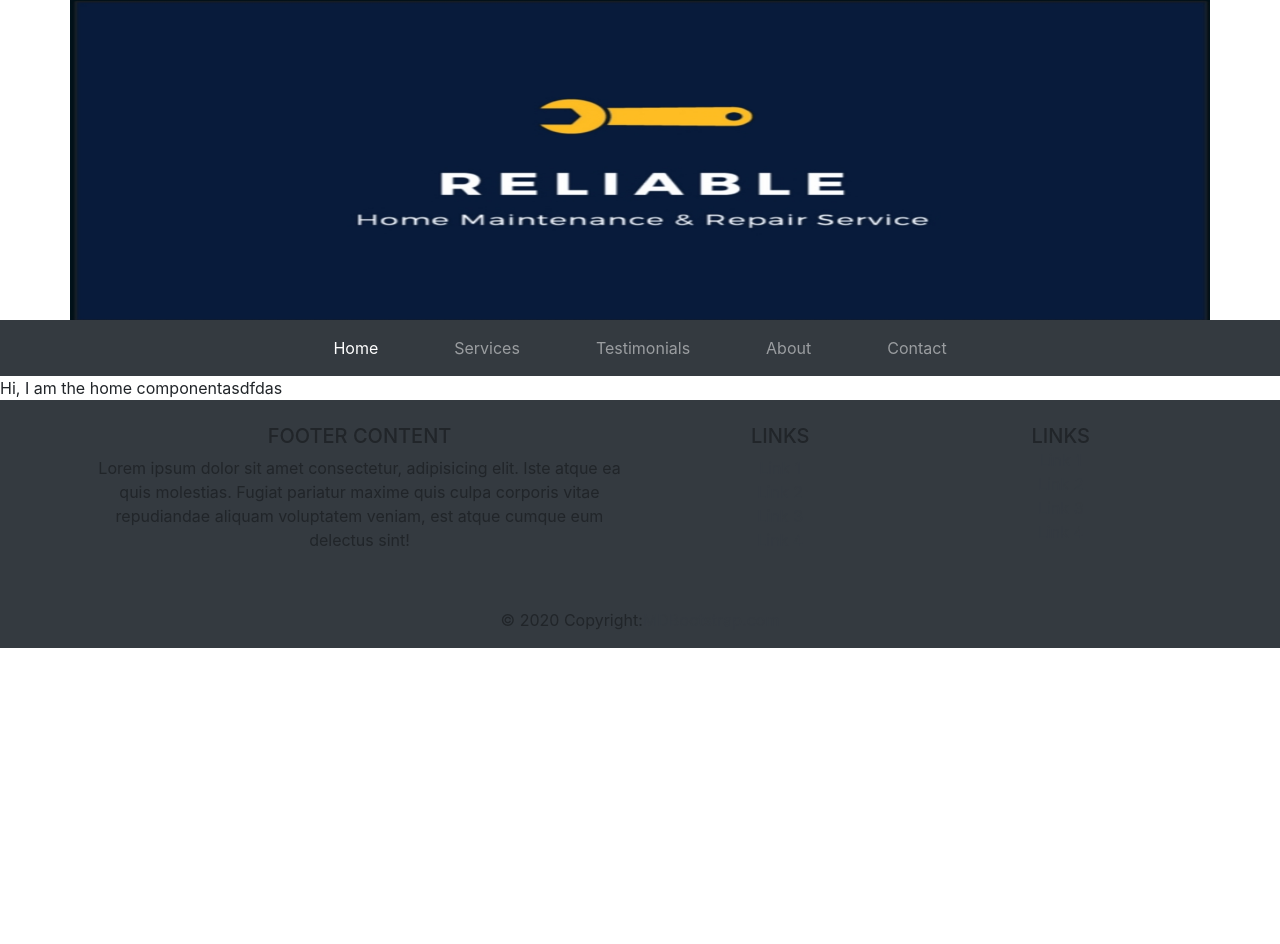
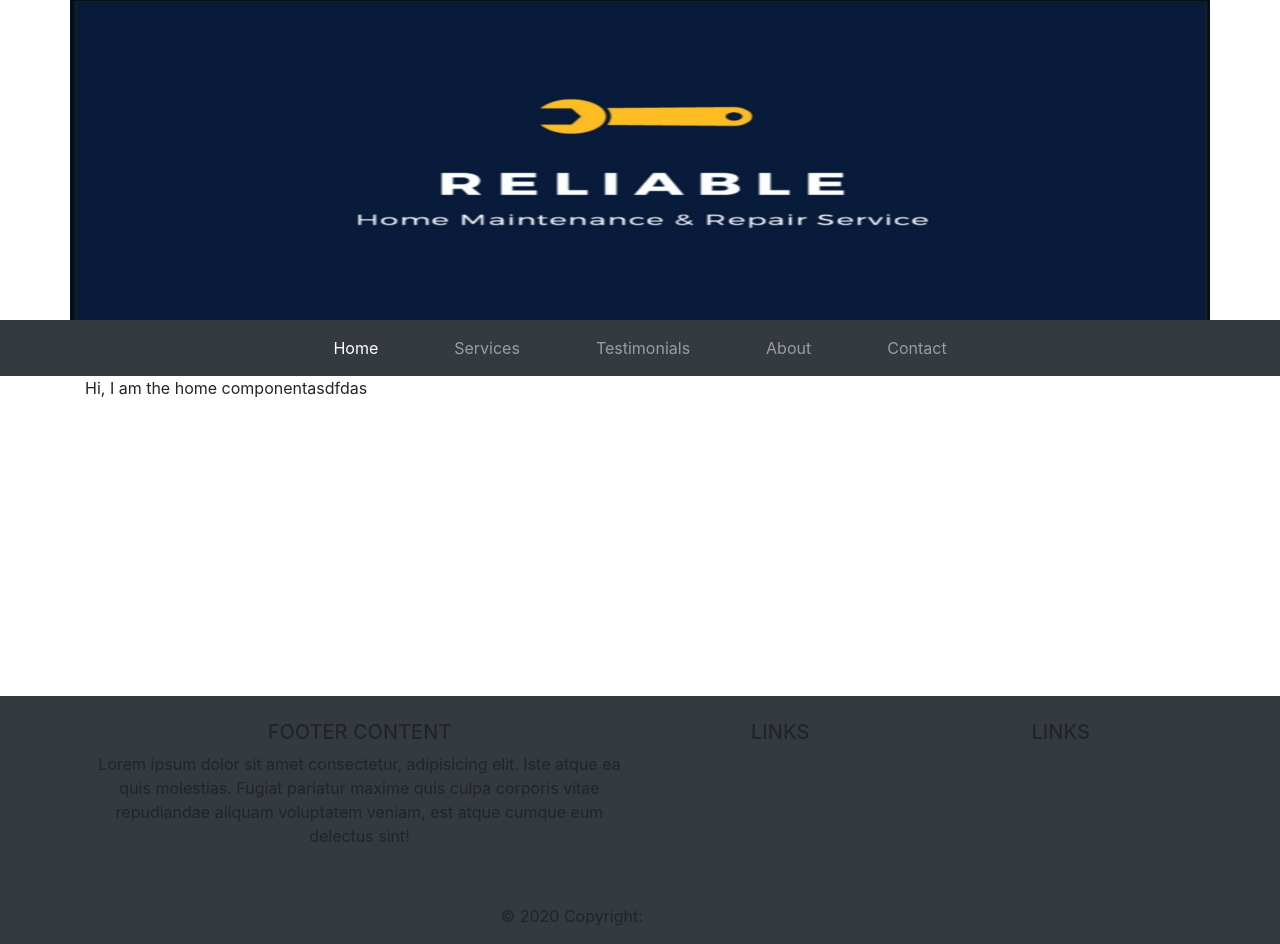
Before and after one commit to stobrien89/reliable_client, a React (Create React App) app: page / in a window 1280 px wide. Before the commit the page ends 800 px from the top, so only its background shows below. Built offline with nearby package versions, Linux system fonts and the light colour scheme.

Commit message:
add height to main content

```diff
--- a/src/components/About/About.jsx
+++ b/src/components/About/About.jsx
@@ -1,7 +1,7 @@
 import React from "react";
 
 const About = () => {
-    return <div>This is some stuff about me.</div>
+    return <div class="container main-content">This is some stuff about me.</div>
 }
 
 export default About;
--- a/src/components/App.css
+++ b/src/components/App.css
@@ -11,3 +11,7 @@
 .bg-cover {
   background-size: 100% 100%;
 }
+
+.main-content {
+  height: 40vh;
+}
--- a/src/components/Contact/Contact.jsx
+++ b/src/components/Contact/Contact.jsx
@@ -1,7 +1,7 @@
 import React from "react";
 
 const Contact = () => {
-    return <div>this is my contact info</div>
+    return <div class="container main-content">this is my contact info</div>
 }
 
 export default Contact;
--- a/src/components/Home/Home.jsx
+++ b/src/components/Home/Home.jsx
@@ -1,7 +1,7 @@
 import React from "react";
 
 const Home = () => {
-  return <div className="home">Hi, I am the home componentasdfdas</div>;
+  return <div className="container main-content">Hi, I am the home componentasdfdas</div>;
 };
 
 export default Home;
--- a/src/components/Services/Services.jsx
+++ b/src/components/Services/Services.jsx
@@ -1,7 +1,7 @@
 import React from "react";
 
 const Services = () => {
-    return <div>These are my services</div>
+    return <div class="container main-content">These are my services</div>
 }
 
 export default Services;
--- a/src/components/Testimonials/Testimonials.jsx
+++ b/src/components/Testimonials/Testimonials.jsx
@@ -1,7 +1,7 @@
 import React from "react";
 
 const Testimonials = () => {
-    return <div>These are my testimonials</div>
+    return <div class="container main-content">These are my testimonials</div>
 }
 
 export default Testimonials;
```
